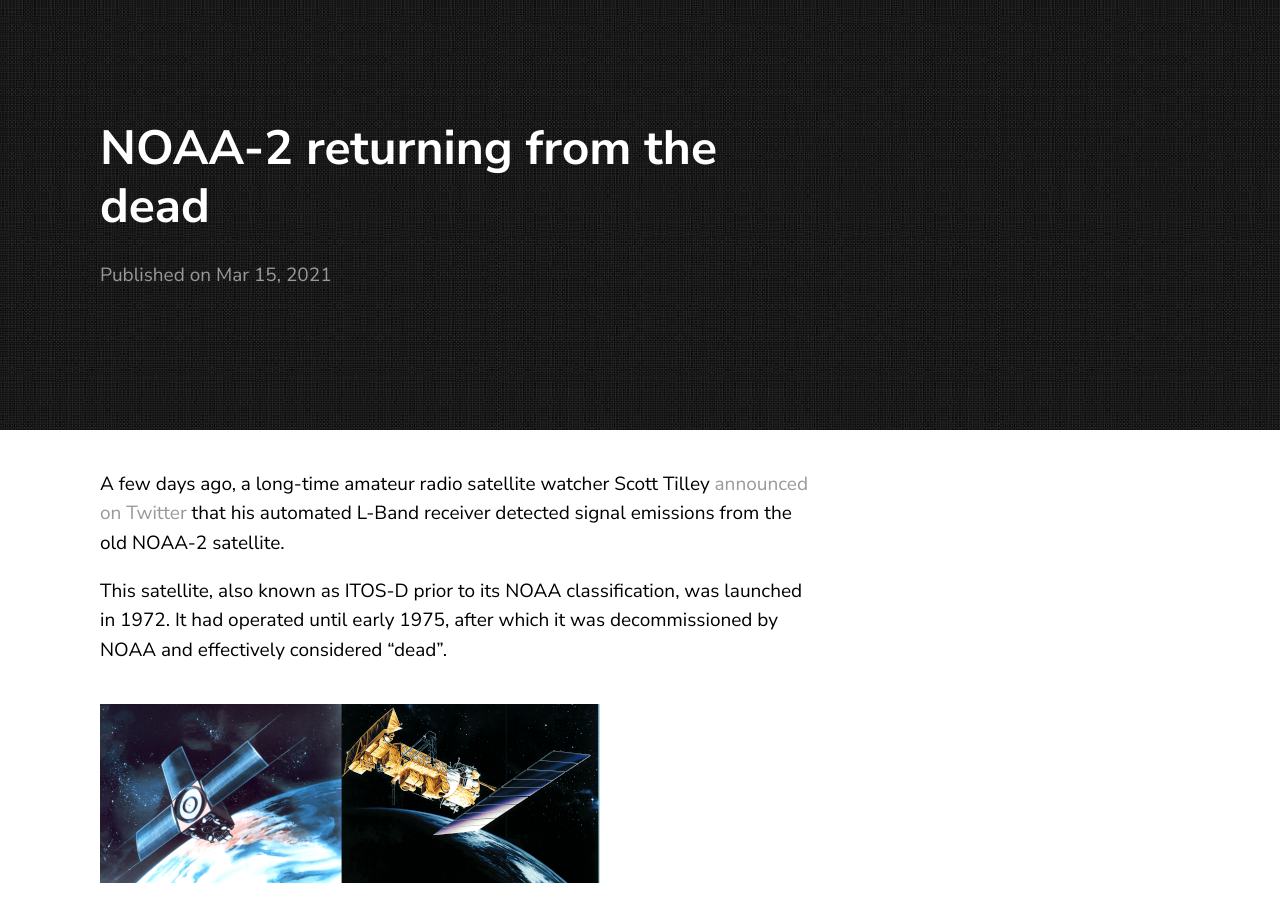
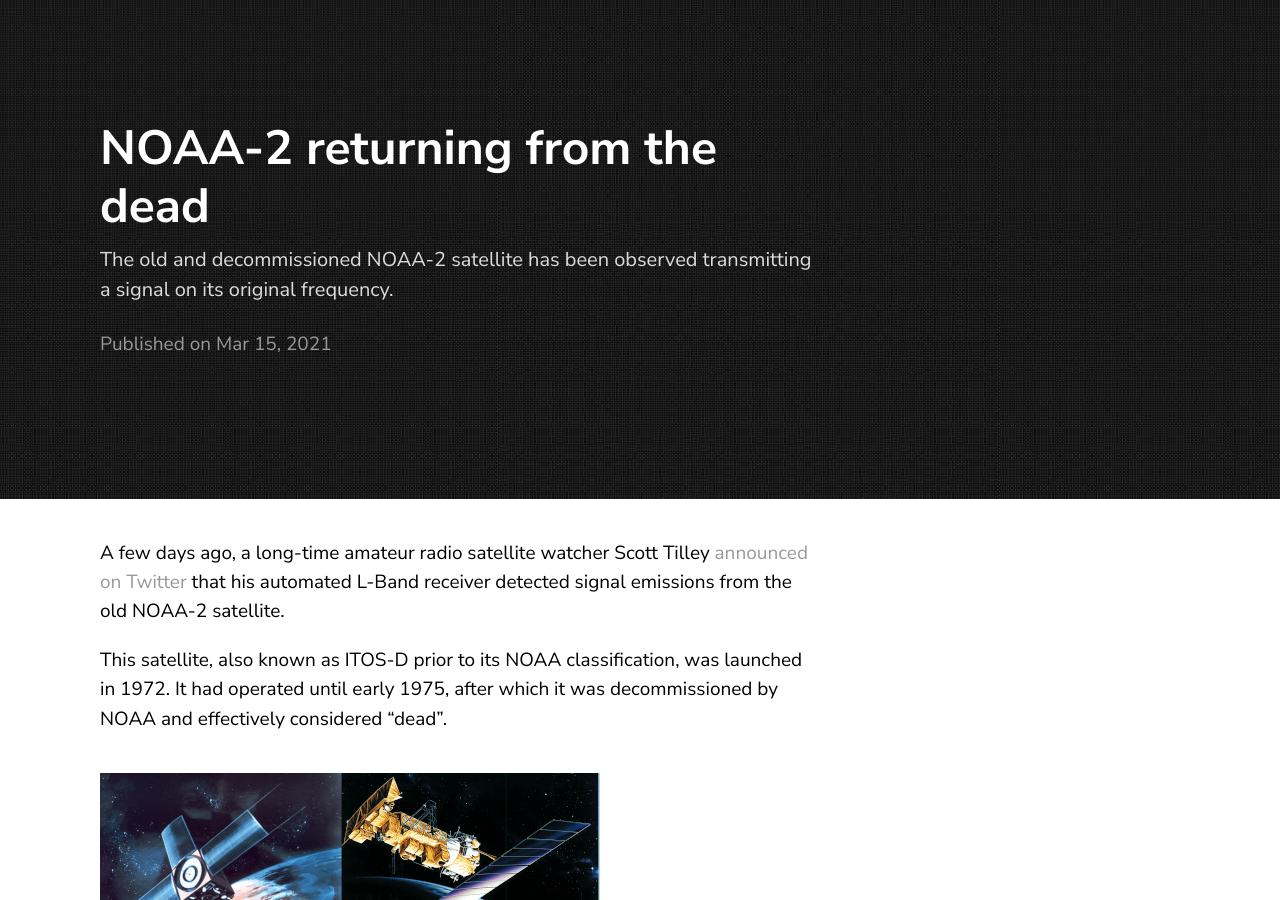
Before and after one commit to sgcderek/sgcderek.github.io, a Jekyll site: the page built from _posts/2021-03-15-noaa2-revival.markdown, in a window 1280 px wide and 900 px high. Built offline with Jekyll 4.4.1, drawn with Linux system fonts in a browser that asks for light colours.

Commit message:
Update 2021-03-15-noaa2-revival.markdown

```diff
--- a/_posts/2021-03-15-noaa2-revival.markdown
+++ b/_posts/2021-03-15-noaa2-revival.markdown
@@ -1,7 +1,7 @@
 ---
 layout: post
 title:  "NOAA-2 returning from the dead"
-description:
+description: "The old and decommissioned NOAA-2 satellite has been observed transmitting a signal on its original frequency."
 date:   2021-03-15
 categories:
 ---
```
